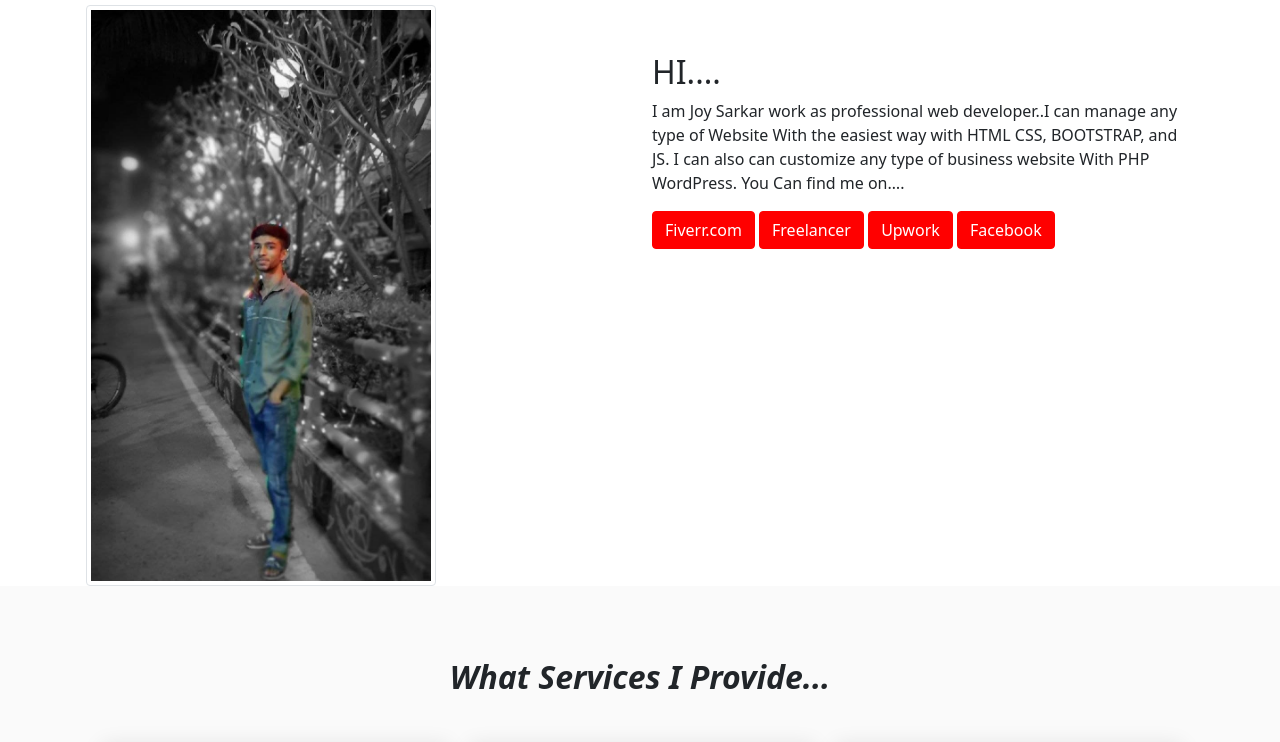
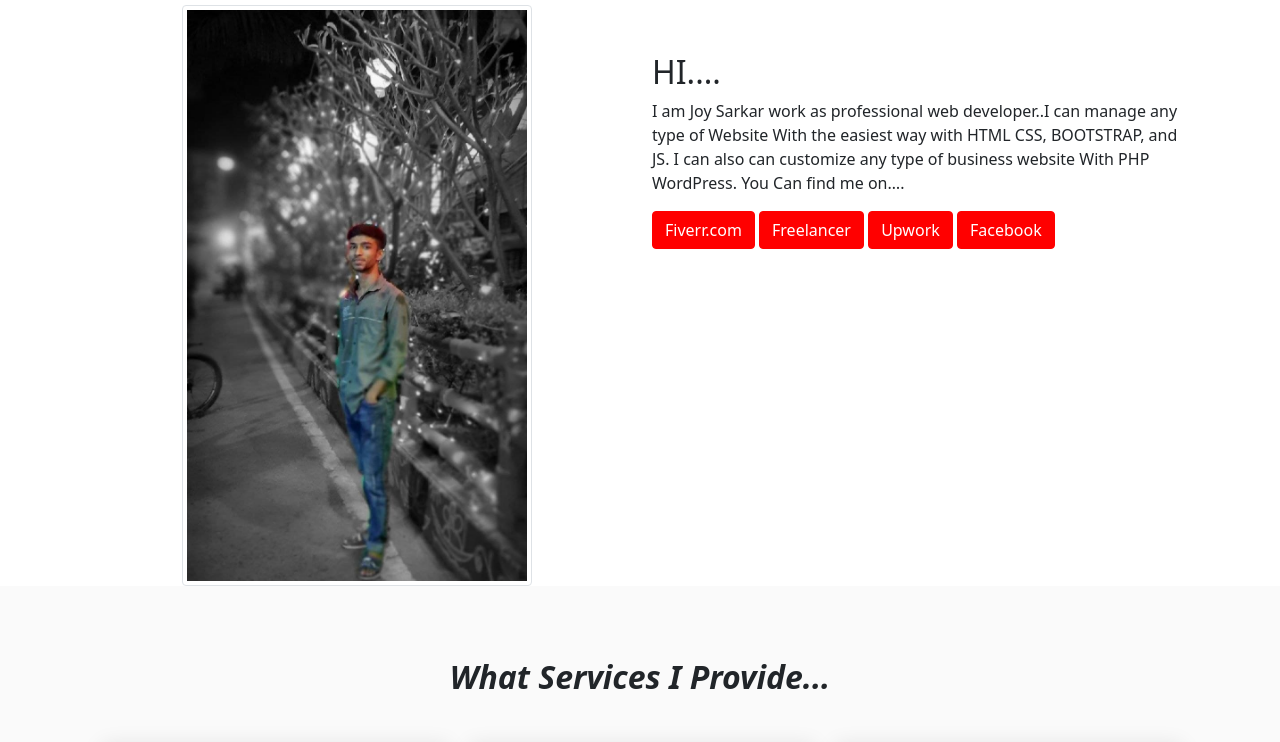
Before and after one commit to JoySarkarBappy/joysarkarPortfolio, a plain HTML site: page index.html in a window 1280 px wide. Shown: the part 731-1473 px from the top of the page. Drawn offline with nearby package versions, Linux system fonts and the light colour scheme; a web font is replaced by a local one.

Commit message:
Update index.html

```diff
--- a/index.html
+++ b/index.html
@@ -37,6 +37,7 @@
             </div>
             <div class="col-lg-8 col-md-8 col-sm-12">
               <input type="checkbox" class="clickme">
+              <i class="fas fa-cross bar-btn cross-btn  "></i>
               <i class="fas fa-bars bar-btn   "></i>
               <ul class="m-auto primary-manu">
                 <li>
@@ -99,7 +100,7 @@
           </div>
         </div>
         <div class="row">
-          <div class="col-lg-6 col-md-6">
+          <div class="col-lg-6 col-md-6 col-sm-12 text-center ">
             <img
               class="img-me img-thumbnail"
               src="./img/photo_2021-06-18_13-14-11.jpg"
```
